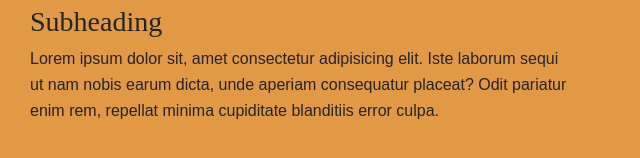
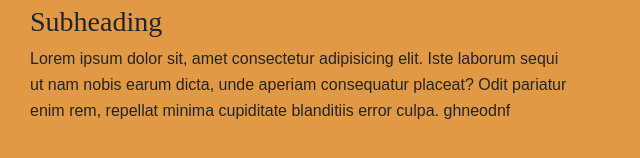
Before and after one commit to miro0058/dsn1713-library, a website: page index.html in a window 1280 px wide. Shown: the part 654-812 px from the top of the page, 622-1262 px from the left. Drawn offline with nearby package versions, Linux system fonts and the light colour scheme; a web font is replaced by a local one.

Commit message:
Update index.html

```diff
--- a/index.html
+++ b/index.html
@@ -89,7 +89,7 @@
              Lorem ipsum dolor sit, amet consectetur adipisicing elit. Iste
              laborum sequi ut nam nobis earum dicta, unde aperiam consequatur
              placeat? Odit pariatur enim rem, repellat minima cupiditate
-             blanditiis error culpa.
+             blanditiis error culpa. ghneodnf
            </p>
          </div>
        </div>
```
